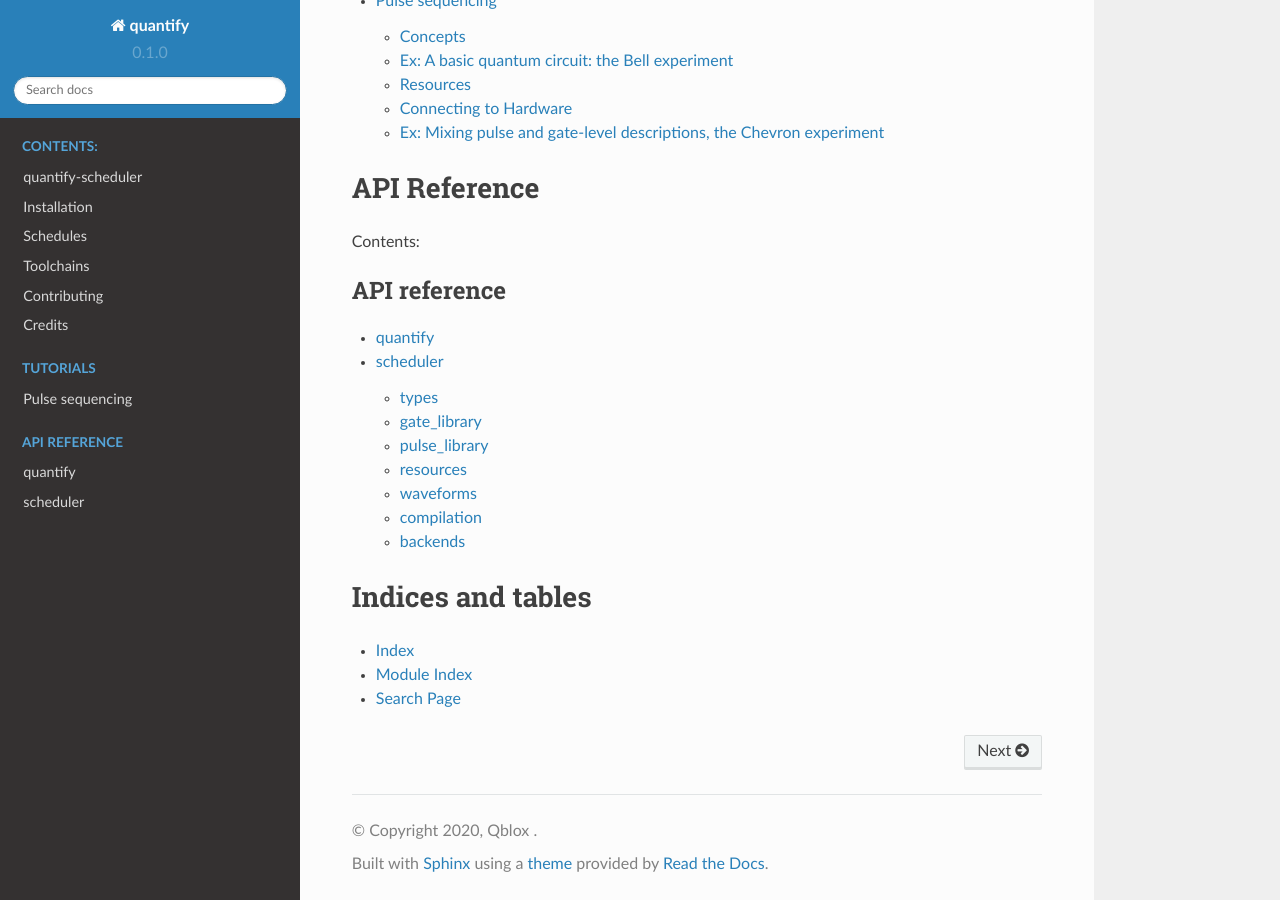
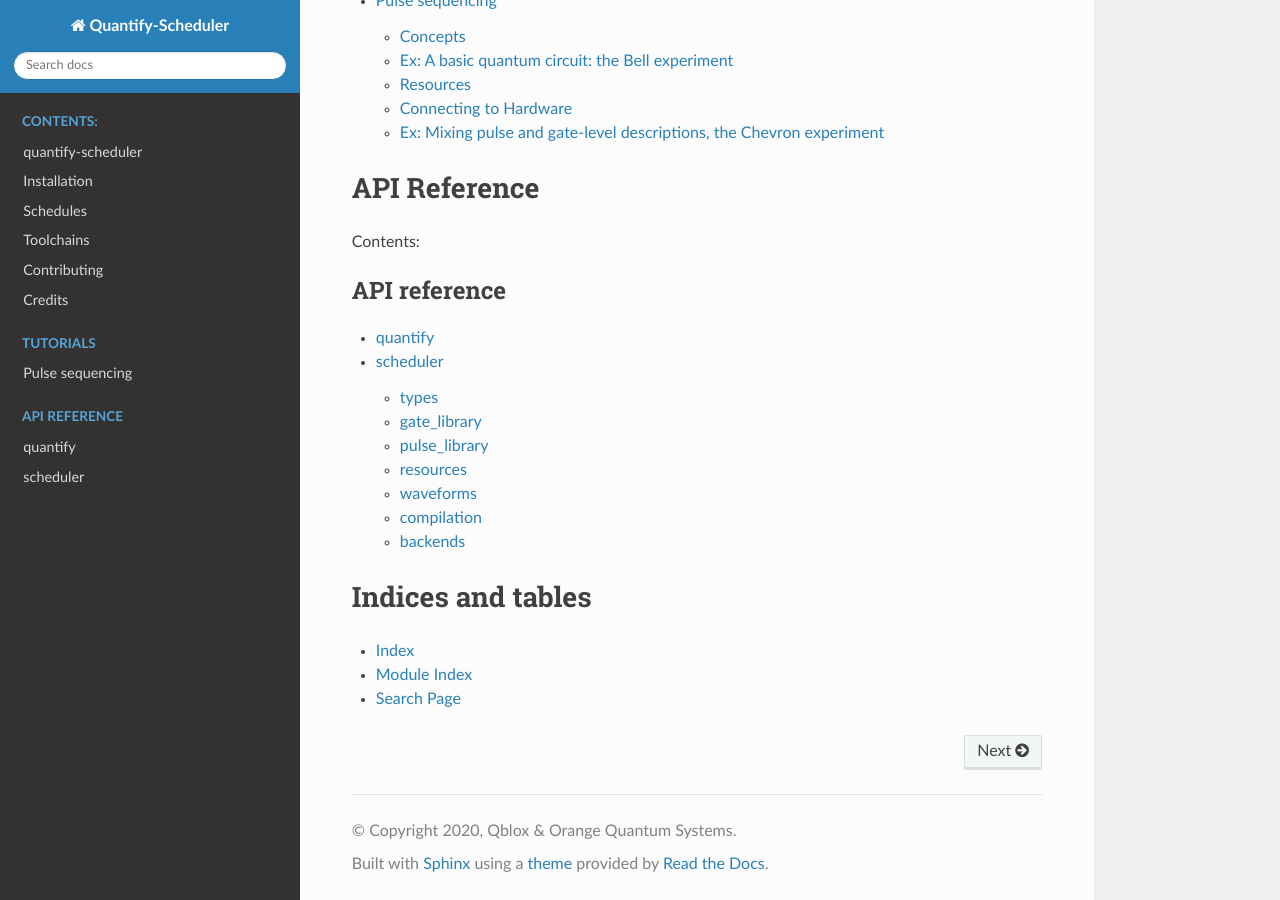
Before and after one commit to quantify-os/quantify-core, a Sphinx documentation site: the page built from docs/index.rst, in a window 1280 px wide and 900 px high, scrolled down 940 px. Built offline with Sphinx 7.4.7 and the Read the Docs theme 2.0.0, drawn with Linux system fonts in a browser that asks for light colours; pages that are not in the unit, such as notebooks, are missing from menus; part of the change alters nothing that is shown.

```diff
--- a/docs/conf.py
+++ b/docs/conf.py
@@ -64,18 +64,10 @@ source_suffix = '.rst'
 master_doc = 'index'
 
 # General information about the project.
-project = 'quantify'
-copyright = "2020, Qblox "
-author = "Qblox"
+project = 'Quantify-Scheduler'
+copyright = "2020, Qblox & Orange Quantum Systems"
+author = "The Quantify consortium"
 
-# The version info for the project you're documenting, acts as replacement
-# for |version| and |release|, also used in various other places throughout
-# the built documents.
-#
-# The short X.Y version.
-version = quantify.__version__
-# The full version, including alpha/beta/rc tags.
-release = quantify.__version__
 
 # The language for content autogenerated by Sphinx. Refer to documentation
 # for a list of supported languages.
```
